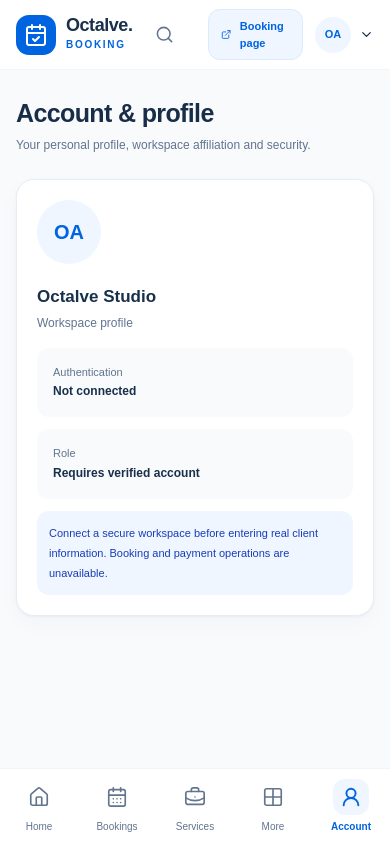
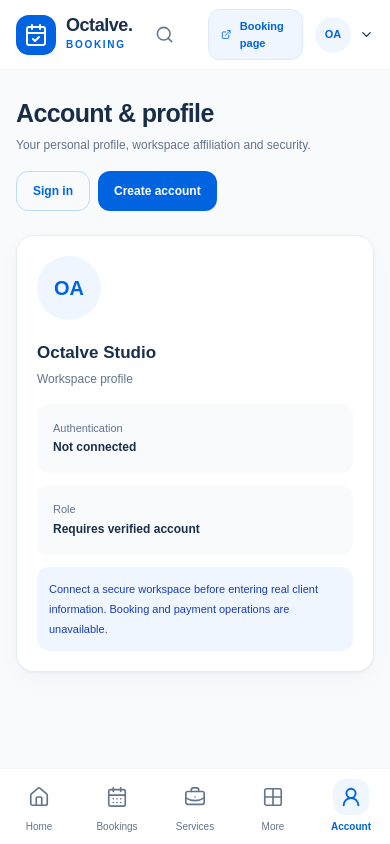
Before and after one commit to octalve-core/octalve-booking, a Next.js app: page /account in a window 390 px wide. Built offline with nearby package versions, Linux system fonts and the light colour scheme.

Commit message:
style(booking): hide sidebar scrollbar and expose account entry links

```diff
--- a/app/globals.css
+++ b/app/globals.css
@@ -16,3 +16,7 @@
 .panel-shadow{box-shadow:var(--shadow-panel)}
 @media(max-width:767px){.modal-mobile-sheet{align-items:flex-end!important;padding:0!important}.modal-mobile-sheet>section{width:100%;max-height:88dvh;overflow:auto;border-radius:24px 24px 0 0!important;margin:0!important}}
 :focus-visible{outline:3px solid #7cb4ff;outline-offset:2px}
+
+/* Preserve mouse, wheel, touch and keyboard scrolling without a visible sidebar track. */
+.scrollbar-invisible{scrollbar-width:none;-ms-overflow-style:none}
+.scrollbar-invisible::-webkit-scrollbar{display:none;width:0;height:0}
--- a/components/booking/WorkspaceViews.tsx
+++ b/components/booking/WorkspaceViews.tsx
@@ -112,7 +112,7 @@
 export function GettingStarted(){
  const {data,preview}=useBookingStore();
  const steps=[
- {title:'1. Business identity and access',href:'/account',icon:ShieldCheck,desc:'Connect a secure owner identity and organisation before accepting real customers.',review:false},
+ {title:'1. Business identity and access',href:'/signup',icon:ShieldCheck,desc:'Connect a secure owner identity and organisation before accepting real customers.',review:false},
  {title:'2. Appointment services and intake',href:'/services/new',icon:BriefcaseBusiness,desc:'Set up free or paid appointments, policies and screening questions.',review:data.services.length>0},
  {title:'3. Weekly hours and exceptions',href:'/calendar',icon:CalendarDays,desc:'Configure multiple working windows, date overrides, timezone and buffers.',review:Object.values(data.hours).some(w=>w.length>0)},
  {title:'4. Payment options and bank review',href:'/integrations/merchant-bank',icon:Wallet,desc:'Check supported verification, approval and provisional payment requirements.',review:false},
@@ -123,5 +123,5 @@
  return <><PageHeading title="Get started" subtitle="Follow the setup journey. Review-mode examples are not verified live configuration."/><div className="mb-5 rounded-2xl border border-blue-100 bg-blue-50 p-4 text-xs leading-6 text-blue-900">Live booking readiness: <strong>Not enabled.</strong> Authentication, tenant data, conflict-safe availability, verified payments and consent-aware notifications are still required.</div><div className="grid gap-3 lg:grid-cols-2">{steps.map((s,i)=><AppLink key={s.title} href={s.href} className="flex min-h-28 items-start gap-3 rounded-2xl border border-slate-100 bg-white p-4 panel-shadow hover:border-blue-200"><IconTile icon={s.icon} tone={i%2?'green':'blue'}/><span className="min-w-0 flex-1"><strong className="block text-xs leading-5">{s.title}</strong><span className="mt-1 block text-[11px] leading-5 text-slate-500">{s.desc}</span><span className="mt-2 block text-[10px] font-bold text-octal-blue">{preview&&s.review?'Example configuration exists — not activated':'Open setup page'}</span></span><ArrowRight size={17} className="shrink-0 text-slate-400"/></AppLink>)}</div><RecordNotice/></>;
 }
 export function SettingsPage(){return <><PageHeading title="Settings" subtitle="Business profile, preferences and your connections."/><div className="grid gap-5 lg:grid-cols-2"><Panel title="Workspace information"><div className="p-5"><InfoRow label="Business">Octalve Studio</InfoRow><InfoRow label="Timezone">Africa/Lagos</InfoRow><InfoRow label="Currency">NGN</InfoRow><InfoRow label="Workspace type">Business or individual</InfoRow><RecordNotice/></div></Panel><Panel title="Connections and security"><div className="space-y-3 p-5"><AppLink href="/integrations" className="flex items-center gap-3 rounded-xl bg-slate-50 p-3 text-[12px] font-semibold"><IconTile icon={PlugZap}/>Integration settings<ArrowRight className="ml-auto" size={16}/></AppLink><AppLink href="/account" className="flex items-center gap-3 rounded-xl bg-slate-50 p-3 text-[12px] font-semibold"><IconTile icon={ShieldCheck}/>Account & security<ArrowRight className="ml-auto" size={16}/></AppLink></div></Panel></div></>}
-export function AccountPage(){return <><PageHeading title="Account & profile" subtitle="Your personal profile, workspace affiliation and security."/><Panel><div className="flex flex-col gap-5 p-5 sm:flex-row sm:items-start"><span className="grid size-16 shrink-0 place-items-center rounded-full bg-blue-50 text-xl font-bold text-octal-blue">OA</span><div className="min-w-0 flex-1"><h2 className="text-[17px] font-bold">Octalve Studio</h2><p className="mt-1 text-[12px] text-slate-500">Workspace profile</p><div className="mt-4 grid gap-3 sm:grid-cols-2"><div className="rounded-xl bg-slate-50 p-4"><p className="text-[11px] text-slate-500">Authentication</p><strong className="text-[12px]">Not connected</strong></div><div className="rounded-xl bg-slate-50 p-4"><p className="text-[11px] text-slate-500">Role</p><strong className="text-[12px]">Requires verified account</strong></div></div><RecordNotice/></div></div></Panel></>}
+export function AccountPage(){return <><PageHeading title="Account & profile" subtitle="Your personal profile, workspace affiliation and security." action={<div className="flex flex-wrap gap-2"><AppLink href="/signin" className="inline-flex min-h-10 items-center rounded-xl border border-blue-200 px-4 text-xs font-bold text-octal-blue">Sign in</AppLink><AppLink href="/signup" className="inline-flex min-h-10 items-center rounded-xl bg-octal-blue px-4 text-xs font-bold text-white">Create account</AppLink></div>}/><Panel><div className="flex flex-col gap-5 p-5 sm:flex-row sm:items-start"><span className="grid size-16 shrink-0 place-items-center rounded-full bg-blue-50 text-xl font-bold text-octal-blue">OA</span><div className="min-w-0 flex-1"><h2 className="text-[17px] font-bold">Octalve Studio</h2><p className="mt-1 text-[12px] text-slate-500">Workspace profile</p><div className="mt-4 grid gap-3 sm:grid-cols-2"><div className="rounded-xl bg-slate-50 p-4"><p className="text-[11px] text-slate-500">Authentication</p><strong className="text-[12px]">Not connected</strong></div><div className="rounded-xl bg-slate-50 p-4"><p className="text-[11px] text-slate-500">Role</p><strong className="text-[12px]">Requires verified account</strong></div></div><RecordNotice/></div></div></Panel></>}
 export function MorePage(){return <><PageHeading title="More" subtitle="All your additional Booking workspaces in one place."/><div className="grid grid-cols-2 gap-3 sm:grid-cols-3">{moduleRoutes.filter(x=>!['/','/bookings','/services'].includes(x.href)).map((r,i)=>{const icons=[CalendarDays,ClipboardList,UsersRound,Wallet,PlugZap,ChartNoAxesCombined,ListChecks,Settings2];const Icon=icons[i%icons.length];return <AppLink href={r.href} key={r.href} className="flex min-h-28 flex-col items-start justify-between rounded-[16px] border border-slate-100 bg-white p-4 panel-shadow"><IconTile icon={Icon} tone={i%3===0?'blue':i%3===1?'green':'amber'}/><span className="mt-3 text-[12px] font-bold">{r.label}</span></AppLink>})}</div></>}
```
Also changed, not shown: components/layout/WorkspaceShell.tsx (+2 -2 lines).
